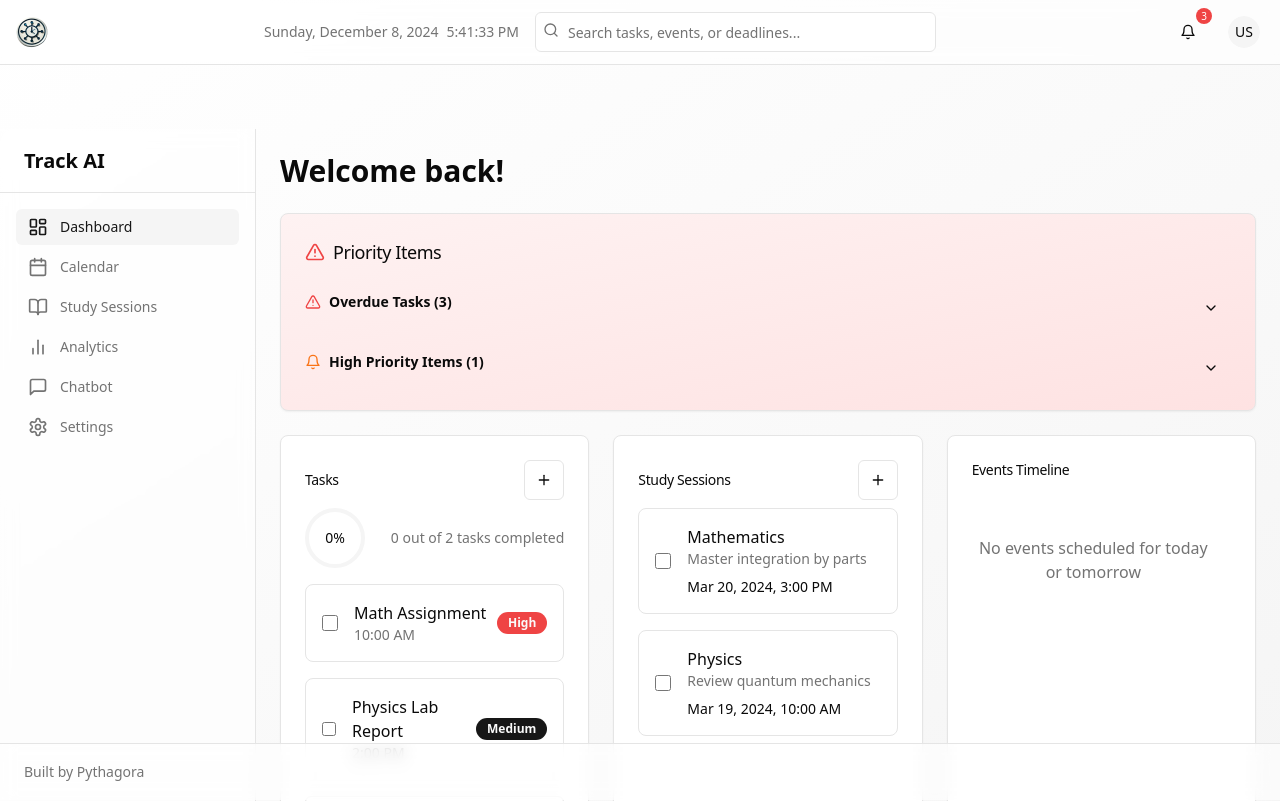
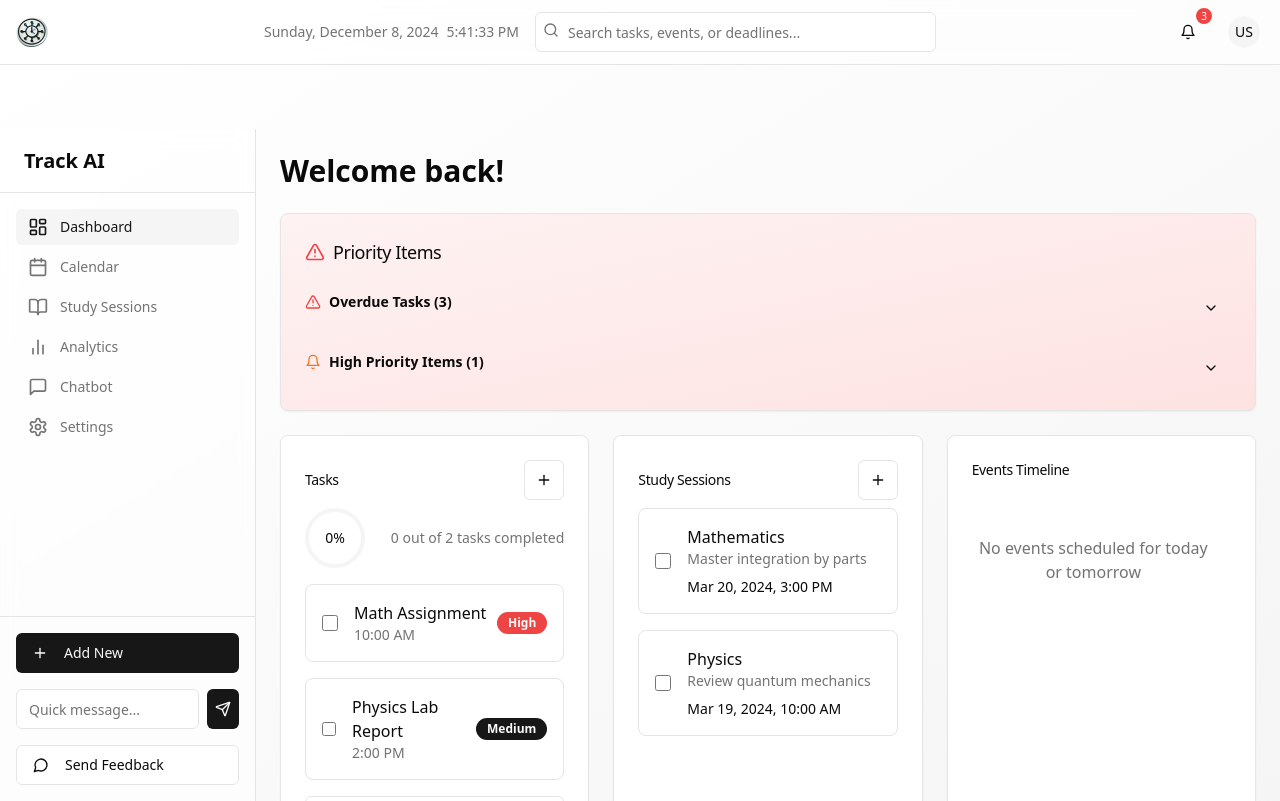
Before and after one commit to DhairyaS450/track-ai-web, a React (Vite) app in the folder client/: page / in a window 1280 px wide. Built offline with nearby package versions, Linux system fonts and the light colour scheme.

Commit message:
implemented action buttons onto sidebar and added feedback dialog

```diff
--- /dev/null
+++ b/client/src/components/FeedbackDialog.tsx
@@ -0,0 +1,65 @@
+import { useState } from "react";
+import {
+  Dialog,
+  DialogContent,
+  DialogHeader,
+  DialogTitle,
+  DialogFooter,
+} from "./ui/dialog";
+import { Button } from "./ui/button";
+import { Textarea } from "./ui/textarea";
+import { Star } from "lucide-react";
+
+interface FeedbackDialogProps {
+  open: boolean;
+  onOpenChange: (open: boolean) => void;
+}
+
+export function FeedbackDialog({ open, onOpenChange }: FeedbackDialogProps) {
+  const [rating, setRating] = useState(0);
+  const [feedback, setFeedback] = useState("");
+
+  const handleSubmit = () => {
+    // Here you would typically send the feedback to your backend
+    console.log({ rating, feedback });
+    onOpenChange(false);
+    setRating(0);
+    setFeedback("");
+  };
+
+  return (
+    <Dialog open={open} onOpenChange={onOpenChange}>
+      <DialogContent className="sm:max-w-[425px]">
+        <DialogHeader>
+          <DialogTitle>Send Feedback</DialogTitle>
+        </DialogHeader>
+        <div className="grid gap-4 py-4">
+          <div className="flex items-center justify-center space-x-2">
+            {[1, 2, 3, 4, 5].map((star) => (
+              <Button
+                key={star}
+                variant="ghost"
+                size="icon"
+                onClick={() => setRating(star)}
+                className={star <= rating ? "text-yellow-400" : "text-gray-300"}
+              >
+                <Star className="h-6 w-6 fill-current" />
+              </Button>
+            ))}
+          </div>
+          <Textarea
+            placeholder="Tell us about your experience..."
+            value={feedback}
+            onChange={(e) => setFeedback(e.target.value)}
+            className="min-h-[100px]"
+          />
+        </div>
+        <DialogFooter>
+          <Button onClick={handleSubmit} disabled={!rating || !feedback.trim()}>
+            Submit Feedback
+          </Button>
+        </DialogFooter>
+      </DialogContent>
+    </Dialog>
+  );
+}
--- a/client/src/components/Layout.tsx
+++ b/client/src/components/Layout.tsx
@@ -1,6 +1,5 @@
 import { Outlet } from "react-router-dom"
 import { Header } from "./Header"
-import { Footer } from "./Footer"
 import { Sidebar } from "./Sidebar"
 
 export function Layout() {
@@ -15,7 +14,6 @@ export function Layout() {
           </div>
         </main>
       </div>
-      <Footer />
     </div>
   )
 }
--- a/client/src/components/Sidebar.tsx
+++ b/client/src/components/Sidebar.tsx
@@ -1,4 +1,4 @@
-import { Link, useLocation } from "react-router-dom";
+import { Link, useLocation, useNavigate } from "react-router-dom";
 import { cn } from "@/lib/utils";
 import {
   Calendar,
@@ -7,7 +7,15 @@ import {
   BarChart2,
   Settings,
   MessageSquare,
+  Plus,
+  Send,
+  MessageCircle,
 } from "lucide-react";
+import { Button } from "./ui/button";
+import { Input } from "./ui/input";
+import { useState } from "react";
+import { AddItemDialog } from "./AddItemDialog";
+import { FeedbackDialog } from "./FeedbackDialog";
 
 const navigation = [
   { name: "Dashboard", href: "/", icon: LayoutDashboard },
@@ -20,6 +28,32 @@ const navigation = [
 
 export function Sidebar() {
   const location = useLocation();
+  const navigate = useNavigate();
+  const [addItemOpen, setAddItemOpen] = useState(false);
+  const [feedbackOpen, setFeedbackOpen] = useState(false);
+  const [quickMessage, setQuickMessage] = useState("");
+
+  const handleQuickMessage = () => {
+    if (quickMessage.trim()) {
+      navigate("/chatbot", { state: { message: quickMessage } });
+      setQuickMessage("");
+    }
+  };
+
+  const handleAddItemSelect = (option: 'task' | 'event' | 'session') => {
+    setAddItemOpen(false);
+    switch (option) {
+      case 'task':
+        navigate('/calendar', { state: { openAddTask: true } });
+        break;
+      case 'event':
+        navigate('/calendar', { state: { openAddEvent: true } });
+        break;
+      case 'session':
+        navigate('/study', { state: { openAddSession: true } });
+        break;
+    }
+  };
 
   return (
     <div className="flex h-full w-64 flex-col bg-background/95 backdrop-blur supports-[backdrop-filter]:bg-background/60 border-r">
@@ -46,6 +80,49 @@ export function Sidebar() {
           );
         })}
       </nav>
+      <div className="border-t p-4 space-y-4">
+        <Button
+          className="w-full justify-start"
+          onClick={() => setAddItemOpen(true)}
+        >
+          <Plus className="h-4 w-4 mr-2" />
+          Add New
+        </Button>
+        <div className="flex gap-2">
+          <Input
+            placeholder="Quick message..."
+            value={quickMessage}
+            onChange={(e) => setQuickMessage(e.target.value)}
+            onKeyDown={(e) => {
+              if (e.key === 'Enter') {
+                handleQuickMessage();
+              }
+            }}
+          />
+          <Button size="icon" onClick={handleQuickMessage}>
+            <Send className="h-4 w-4" />
+          </Button>
+        </div>
+        <Button
+          variant="outline"
+          className="w-full justify-start"
+          onClick={() => setFeedbackOpen(true)}
+        >
+          <MessageCircle className="h-4 w-4 mr-2" />
+          Send Feedback
+        </Button>
+      </div>
+
+      <AddItemDialog
+        open={addItemOpen}
+        onOpenChange={setAddItemOpen}
+        onSelectOption={handleAddItemSelect}
+      />
+
+      <FeedbackDialog
+        open={feedbackOpen}
+        onOpenChange={setFeedbackOpen}
+      />
     </div>
   );
 }
--- a/client/src/pages/Chatbot.tsx
+++ b/client/src/pages/Chatbot.tsx
@@ -16,6 +16,7 @@ import {
   ChevronLeft,
   LineChart
 } from "lucide-react";
+import { useLocation } from "react-router-dom";
 
 interface Message {
   id: string;
@@ -32,6 +33,7 @@ interface Suggestion {
 }
 
 export function Chatbot() {
+  const location = useLocation()
   const [messages, setMessages] = useState<Message[]>([
     {
       id: '1',
@@ -44,6 +46,14 @@ export function Chatbot() {
   const [isRecording, setIsRecording] = useState(false);
   const messagesEndRef = useRef<HTMLDivElement>(null);
   const suggestionsRef = useRef<HTMLDivElement>(null);
+
+  useEffect(() => {
+    if (location.state?.message) {
+      handleSend(location.state.message);
+      // Clear the state
+      window.history.replaceState({}, document.title);
+    }
+  }, [location.state?.message]);
 
   const suggestions: Suggestion[] = [
     {
```
